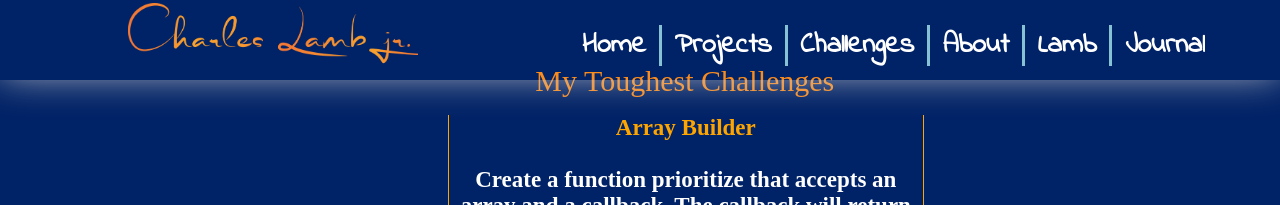
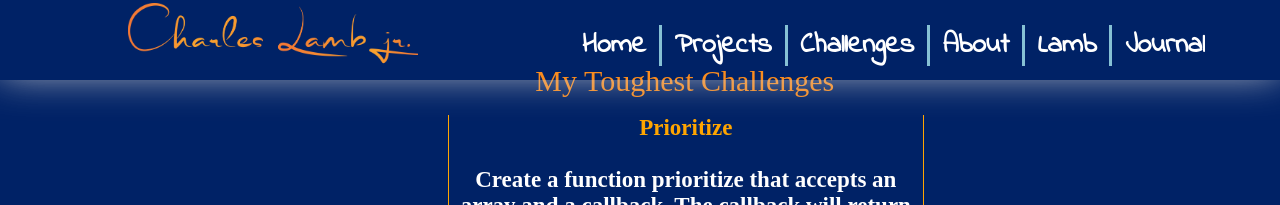
Before and after one commit to cyberstizz/charleslambjr, a React (Create React App) app: page /challenges in a window 1280 px wide. Shown: the top 205 px of the page. Built offline with nearby package versions, Linux system fonts and the light colour scheme; a web font is replaced by a local one.

Commit message:
changed the title of the prioritize description to its appropriate name

```diff
--- a/src/components/Challenges.js
+++ b/src/components/Challenges.js
@@ -41,7 +41,7 @@ return (
 
 
 
-<div id="prioritizeDescrition" ><span style={{color: 'orange'}}>Array Builder </span><br/> <br/>{PrioritizePopup}
+<div id="prioritizeDescrition" ><span style={{color: 'orange'}}>Prioritize </span><br/> <br/>{PrioritizePopup}
                  <br/><br/>
                      <div id="prioritizeButtons">
                        <button id='prioritizeAudio'>Description</button>
@@ -76,7 +76,10 @@ Because they taught me either programming patterns I did not know or triggered p
         let description = document.getElementById('arrayBuilderDescrition');
         description.style.visibility === 'hidden' ?  description.style.visibility = 'visible' : description.style.visibility = 'hidden';
     }}></div>
-    <div className='challengeIcon'></div>
+    <div className='challengeIcon' onClick={() => {
+        let description = document.getElementById('prioritizeDescrition');
+        description.style.visibility === 'hidden' ?  description.style.visibility = 'visible' : description.style.visibility = 'hidden';
+    }}></div>
     <div className='challengeIcon'></div>
     <div className='challengeIcon'></div>
     <div className='challengeIcon'></div>
```
